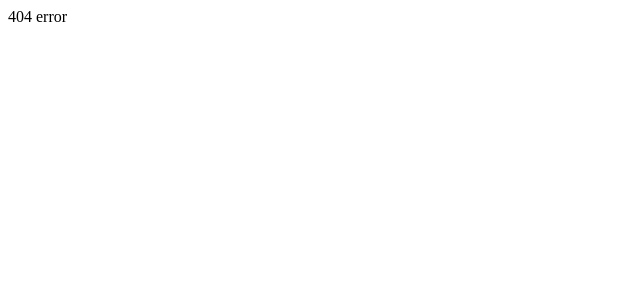
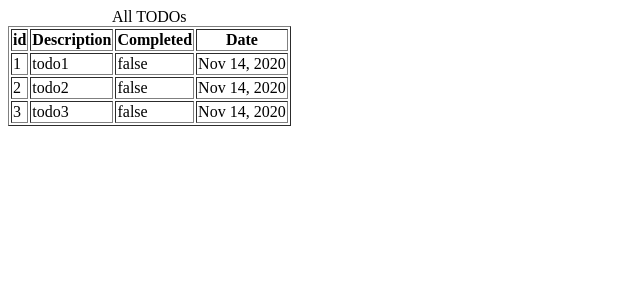
Before and after one commit to darkonnen-10101/AVLA-technical-test, an Angular app in the folder frontend/todo/: page /todos in a window 1280 px wide. Shown: the top 300 px of the page, without its empty margins (0-640 px from the left). Built offline with nearby package versions, Linux system fonts and the light colour scheme.

Commit message:
added ToDo class into commons folder

```diff
--- a/frontend/todo/src/app/app-routing.module.ts
+++ b/frontend/todo/src/app/app-routing.module.ts
@@ -2,6 +2,7 @@ import { NgModule } from '@angular/core';
 import { Routes, RouterModule } from '@angular/router';
 import { ErrorComponent } from './error/error.component';
 import { LandingComponent } from './landing/landing.component';
+import { ListTodosComponent } from './list-todos/list-todos.component';
 import { LoginComponent } from './login/login.component';
 
 const routes: Routes = [
@@ -9,6 +10,7 @@ const routes: Routes = [
   { path: '', component: LoginComponent },
   { path: 'login', component: LoginComponent },
   { path: 'landing/:username', component: LandingComponent },
+  { path: 'todos', component: ListTodosComponent },
   { path: '**', component: ErrorComponent }
 
 ];
--- a/frontend/todo/src/app/app.module.ts
+++ b/frontend/todo/src/app/app.module.ts
@@ -7,6 +7,7 @@ import { LandingComponent } from './landing/landing.component';
 import { LoginComponent } from './login/login.component';
 import { FormsModule } from '@angular/forms';
 import { ErrorComponent } from './error/error.component';
+import { ListTodosComponent } from './list-todos/list-todos.component';
 
 
 
@@ -15,7 +16,8 @@ import { ErrorComponent } from './error/error.component';
     AppComponent,
     LandingComponent,
     LoginComponent,
-    ErrorComponent
+    ErrorComponent,
+    ListTodosComponent
   ],
   imports: [
     BrowserModule,
--- /dev/null
+++ b/frontend/todo/src/app/common/todo.ts
@@ -0,0 +1,5 @@
+export class Todo {
+
+    constructor(public id: number, public description: string, public completed: boolean, public date: Date) { }
+
+}
--- a/frontend/todo/src/app/landing/landing.component.html
+++ b/frontend/todo/src/app/landing/landing.component.html
@@ -1 +1,11 @@
-Welcome {{username}}
+<div>
+
+    Welcome {{username}}
+
+</div>
+
+<div>
+
+    <a routerLink="/todos">TODOs page</a>
+
+</div>
--- /dev/null
+++ b/frontend/todo/src/app/list-todos/list-todos.component.html
@@ -0,0 +1,21 @@
+<table border="1">
+    <caption>All TODOs</caption>
+    <thead>
+        <tr>
+            <th>id</th>
+            <th>Description</th>
+            <th>Completed</th>
+            <th>Date</th>
+
+        </tr>
+    </thead>
+    <tbody>
+        <tr *ngFor="let todo of todos">
+            <td>{{todo.id}}</td>
+            <td>{{todo.description}}</td>
+            <td>{{todo.completed}}</td>
+            <td>{{todo.date | date}}</td>
+
+        </tr>
+    </tbody>
+</table>
--- /dev/null
+++ b/frontend/todo/src/app/list-todos/list-todos.component.ts
@@ -0,0 +1,29 @@
+import { Component, OnInit } from '@angular/core';
+import { Todo } from '../common/todo';
+
+@Component({
+  selector: 'app-list-todos',
+  templateUrl: './list-todos.component.html',
+  styleUrls: ['./list-todos.component.css']
+})
+export class ListTodosComponent implements OnInit {
+
+  todos = [
+    new Todo(1, 'todo1', false, new Date()),
+    new Todo(2, 'todo2', false, new Date()),
+    new Todo(3, 'todo3', false, new Date()),
+
+    // { id: 1, description: 'todo1' },
+    // { id: 2, description: 'todo2' },
+    // { id: 3, description: 'todo3' },
+  ];
+
+  // todo = {id: 1, description: 'todo1'};
+
+
+  constructor() { }
+
+  ngOnInit(): void {
+  }
+
+}
```
Also changed, not shown: frontend/todo/src/app/list-todos/list-todos.component.css (added), 1 other file (tests, documents, lock files or other folders).
